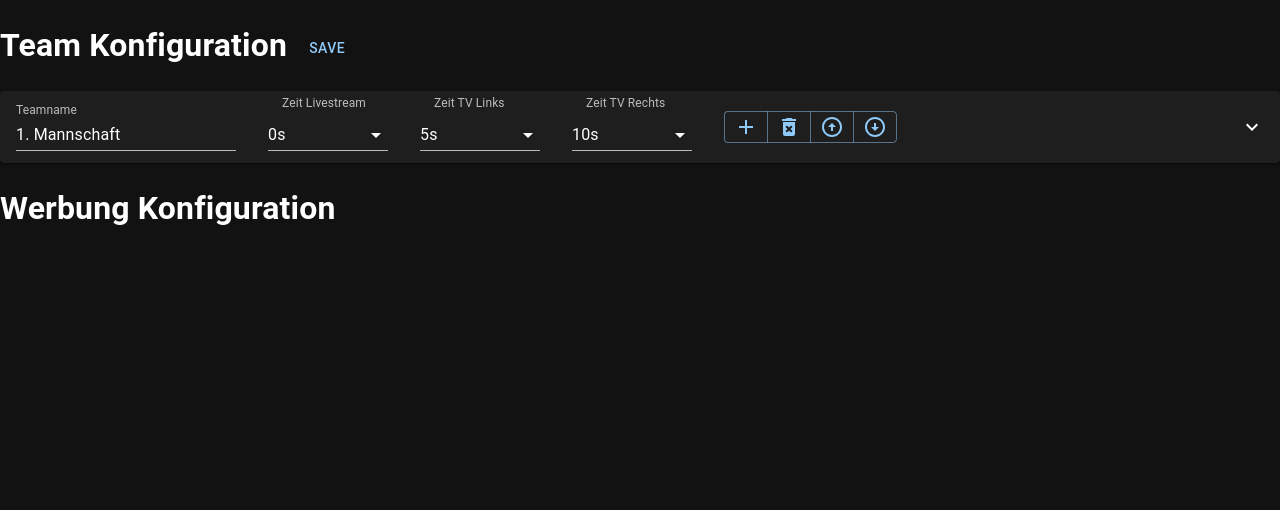
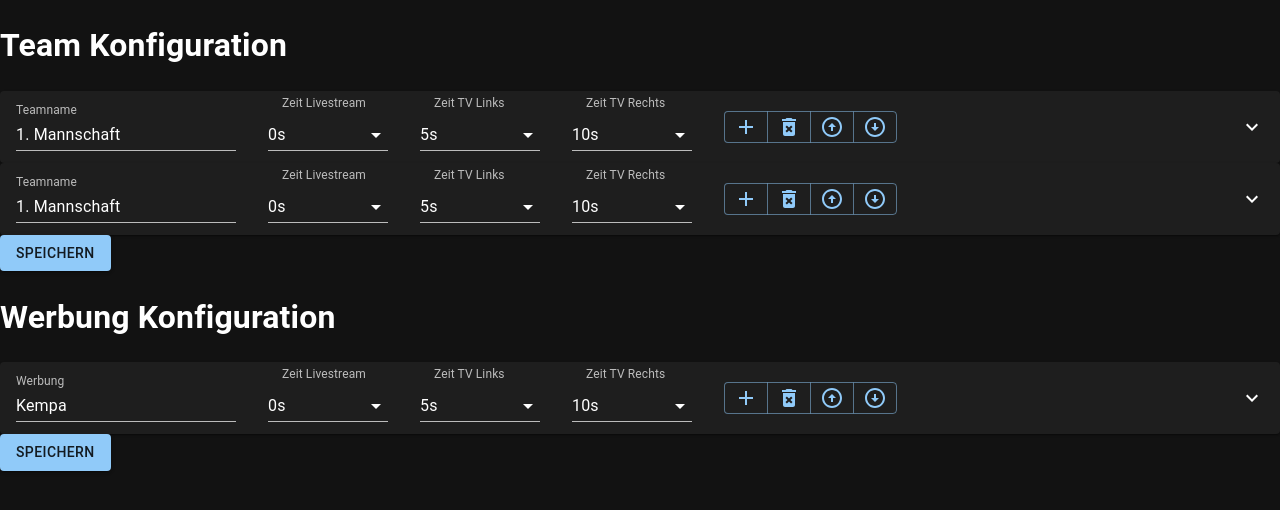
Before and after one commit to ThomasForell/cck2_live_electron, a React (Create React App) app: page / in a window 1280 px wide. Shown: the top 510 px of the page. Built offline with nearby package versions, Linux system fonts and the light colour scheme.

Commit message:
hooks for adv and team with flexible count

```diff
--- a/src/App.tsx
+++ b/src/App.tsx
@@ -36,16 +36,12 @@ const darkTheme = createTheme({
 
 const variant = "standard";
 
-function TimeSelect(label: string, value: string, hook: string, register: any)
+function TimeSelect(props: any)
 {
   return (
     <FormControl sx={{ m: 1, minWidth: 120 }}>
-    <InputLabel>{label}</InputLabel>
-    <Select
-      defaultValue={value}
-      label={label}
-      variant={variant}
-      {...register(hook)}>
+    <InputLabel>{props.label}</InputLabel>
+    <Select {...props}>
         <MenuItem value="0s">0s</MenuItem>
         <MenuItem value="5s">5s</MenuItem>
         <MenuItem value="10s">10s</MenuItem>
@@ -58,32 +54,21 @@ function TimeSelect(label: string, value: string, hook: string, register: any)
   );
 }
 
-//interface TeamConfigValues {
-//  team_name: Array<string>;
-//  time_values: Array<Array<string>>;
-//  time_values1: Array<string>;
-//  time_values2: Array<string>;
-//  time_values3: Array<string>;
-//  logo_home: Array<string>;
-//  logo_guest: Array<string>;
-//  num_players: Array<string>;
-//  num_lanes: Array<string>;
-//  set_points: Array<string>;
-//  cck2_file:Array<string>;
-//};
-
-interface TeamConfigValues {
-  team_name: string;
-//  time_values: Array<Array<string>>;
-  time_values1: string;
-  time_values2: string;
-  time_values3: string;
-  logo_home: string;
-  logo_guest: string;
-  num_players: string;
-  num_lanes: string;
-  set_points: string;
-  cck2_file: string;
+interface ConfigValues {
+  team: {
+    name: Array<string>;
+    time_values: Array<Array<string>>;
+    logo_home: Array<string>;
+    logo_guest: Array<string>;
+    num_players: Array<string>;
+    num_lanes: Array<string>;
+    set_points: Array<string>;
+    cck2_file:Array<string>;
+  };
+  adv: {
+    name: Array<string>;
+    time_values: Array<Array<string>>;
+  };
 };
 
 function TeamSettings(register: any, count: number) {
@@ -99,10 +84,10 @@ function TeamSettings(register: any, count: number) {
           aria-controls=""
           id="team_settings">
             <Stack spacing={4} direction="row" alignItems="center"  onClick={(event) => event.stopPropagation()}>
-              <TextField id="team_name" label="Teamname" variant={variant} defaultValue="1. Mannschaft" {...register("team_name")}/>
-              {TimeSelect("Zeit Livestream", "0s", "time_values1", register)}
-              {TimeSelect("Zeit TV Links", "5s", "time_values3", register)}
-              {TimeSelect("Zeit TV Rechts", "10s", "time_values2", register)}
+              <TextField id="team_name" label="Teamname" variant={variant} defaultValue="1. Mannschaft" {...register("team.name." + count.toString())}/>
+              <TimeSelect label="Zeit Livestream" defaultValue="0s" variant={variant} {...register("team.time_values." + count.toString() + ".0")}/>
+              <TimeSelect label="Zeit TV Links" defaultValue="5s" variant={variant} {...register("team.time_values." + count.toString() + ".1")}/>
+              <TimeSelect label="Zeit TV Rechts" defaultValue="10s" variant={variant} {...register("team.time_values." + count.toString() + ".2")}/>
               <ButtonGroup variant="outlined" size="small" aria-label="">
                 <Button><AddIcon/></Button>
                 <Button><DeleteForeverIcon/></Button>
@@ -122,7 +107,7 @@ function TeamSettings(register: any, count: number) {
                     defaultValue={logoHome}
                     variant={variant}
                     label="Logo Heim"
-                    {...register("logo_home")}>
+                    {...register("team.logo_home." + count.toString())}>
                       <MenuItem value={10}>KV Aschaffenburg</MenuItem>
                       <MenuItem value={20}>KKV Saale Kreis</MenuItem>
                       <MenuItem value={30}>SKV Lorsch</MenuItem>
@@ -140,7 +125,7 @@ function TeamSettings(register: any, count: number) {
                     defaultValue={logoGuest}
                     variant={variant}
                     label="Logo Gast"
-                    {...register("logo_guest")}>
+                    {...register("team.logo_guest." + count.toString())}>
                       <MenuItem value={10}>KV Aschaffenburg</MenuItem>
                       <MenuItem value={20}>KKV Saale Kreis</MenuItem>
                       <MenuItem value={30}>SKV Lorsch</MenuItem>
@@ -158,10 +143,9 @@ function TeamSettings(register: any, count: number) {
               <RadioGroup
                 row
                 aria-labelledby="num_player_label_aria"
-                {...register("num_players")}
               >
-                <FormControlLabel value="4" control={<Radio />} label="4" />
-                <FormControlLabel value="6" control={<Radio />} label="6" />
+                <FormControlLabel value="4" control={<Radio />} label="4" {...register("team.num_players." + count.toString())}/>
+                <FormControlLabel value="6" control={<Radio />} label="6" {...register("team.num_players." + count.toString())}/>
               </RadioGroup>
             </FormControl>
             <FormControl>
@@ -169,15 +153,14 @@ function TeamSettings(register: any, count: number) {
               <RadioGroup
                 row
                 aria-labelledby="num_lanes_label_aria"
-                {...register("num_lanes")}
               >
-                <FormControlLabel value="4" control={<Radio />} label="4" />
-                <FormControlLabel value="6" control={<Radio />} label="6" />
+                <FormControlLabel value="4" control={<Radio />} label="4" {...register("team.num_lanes." + count.toString())}/>
+                <FormControlLabel value="6" control={<Radio />} label="6" {...register("team.num_lanes." + count.toString())}/>
               </RadioGroup>
             </FormControl>
-            <FormControlLabel control={<Checkbox defaultChecked {...register("set_points")}/>} label="Satzpunkte" />
+            <FormControlLabel control={<Checkbox defaultChecked {...register("team.set_points." + count.toString())}/>} label="Satzpunkte" />
           </Stack>
-          <TextField id="cck2_data_file" label="CCK2 Daten Team" variant={variant} defaultValue="mannschaft.json" {...register("cck2_file")}/>
+          <TextField id="cck2_data_file" label="CCK2 Daten Team" variant={variant} defaultValue="mannschaft.json" {...register("team.cck2_file." + count.toString())}/>
         </Stack>
         </AccordionDetails>
       </Accordion>
@@ -185,20 +168,7 @@ function TeamSettings(register: any, count: number) {
   );
 }
 
-interface AdvValues {
-  adv_name: string;
-  adv_time_livestream: string;
-  adv_time_tv_links: string;
-  adv_time_tv_rechts: string;
-}
-
-function AdvSettings(){
-
-  var timeTVLinks = "0";
-  var timeTVRechts = "5";
-  var timeLivestream = "10";
-
-  const { register } = useForm<AdvValues>();
+function AdvSettings(register: any, count: number){
 
   return (
     <div>
@@ -208,12 +178,12 @@ function AdvSettings(){
           aria-controls="panel1a-content"
           id="panel1a-header">
             <Stack spacing={4} direction="row" alignItems="center" onClick={(event) => event.stopPropagation()}>
-              <TextField id="standard-basic" label="Werbung" variant={variant} defaultValue="Kempa" {...register("adv_name")}/>
-              {TimeSelect("Zeit Livestream", "0s", "time_values1", register)}
-              {TimeSelect("Zeit TV Links", "5s", "time_values3", register)}
-              {TimeSelect("Zeit TV Rechts", "10s", "time_values2", register)}
-              <ButtonGroup size="small" variant="outlined" aria-label="outlined button group">
-                <Button onClick={() => {alert('clicked');}} ><AddIcon/></Button>
+              <TextField id="standard-basic" label="Werbung" variant={variant} defaultValue="Kempa" {...register("adv.name." + count.toString())}/>
+                <TimeSelect label="Zeit Livestream" defaultValue="0s" variant={variant} {...register("adv.time_values." + count.toString() + ".0")}/>
+                <TimeSelect label="Zeit TV Links" defaultValue="5s" variant={variant} {...register("adv.time_values." + count.toString() + ".1")}/>
+                <TimeSelect label="Zeit TV Rechts" defaultValue="10s" variant={variant} {...register("adv.time_values." + count.toString() + ".2")}/>
+                <ButtonGroup size="small" variant="outlined" aria-label="outlined button group">
+                <Button onClick={() => {}} ><AddIcon/></Button>
                 <Button><DeleteForeverIcon/></Button>
                 <Button><ArrowCircleUpIcon/></Button>
                 <Button><ArrowCircleDownIcon/></Button>
@@ -250,22 +220,26 @@ function AdvSettings(){
 
 function App() {
 
-  const { register, watch } = useForm<TeamConfigValues>();
+  const { register, watch } = useForm<ConfigValues>();
   let watchedValues = watch();
 
   return (
-    <div>
+    <>
       <ThemeProvider theme={darkTheme}>
       <CssBaseline />
-      <h1>Team Konfiguration <Button onClick= {() => {console.log(watchedValues)}} >Save</Button></h1>
+      <h1>Team Konfiguration</h1>
       <p>
         {TeamSettings(register, 0)}
+        {TeamSettings(register, 1)}
+        <Button onClick={() => {console.log(watchedValues.team);}} variant="contained">Speichern</Button>
       </p>
       <h1>Werbung Konfiguration</h1>
       <p>
+        {AdvSettings(register, 0)}
+        <Button onClick={() => {console.log(watchedValues.adv);}} variant="contained">Speichern</Button>
       </p>
       </ThemeProvider>
-    </div>
+    </>
   );
 }
 
```
